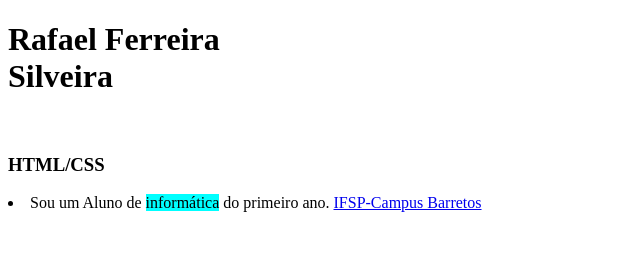
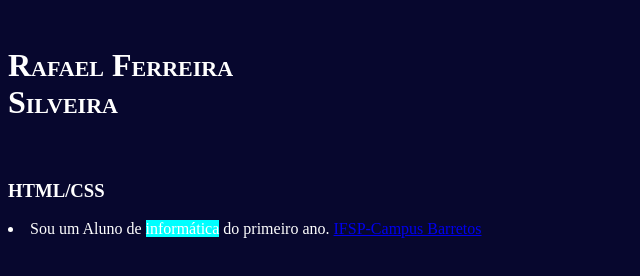
Before and after one commit to MiojoIFSP/MiojoIFSP.github.io, a plain HTML site: page index.html in a window 1280 px wide. Shown: the whole page, without its empty margins (0-640 px from the left). Drawn offline with Linux system fonts and the light colour scheme.

Commit message:
Update index.html

```diff
--- a/index.html
+++ b/index.html
@@ -11,10 +11,16 @@ span{
     background-color:  aqua;
 
 }
+h1{
+    font-variant: small-caps; color: white;
+}
+body{background-color: rgb(7, 7, 46); }
 
+h3{ color: white;  }
+li{color: white;}
 
     </style>
-
+<img src="" alt="">
 </head>
 
 <body>
@@ -29,6 +35,8 @@ span{
 
 
 
+
+
 </body>
 
 
```
